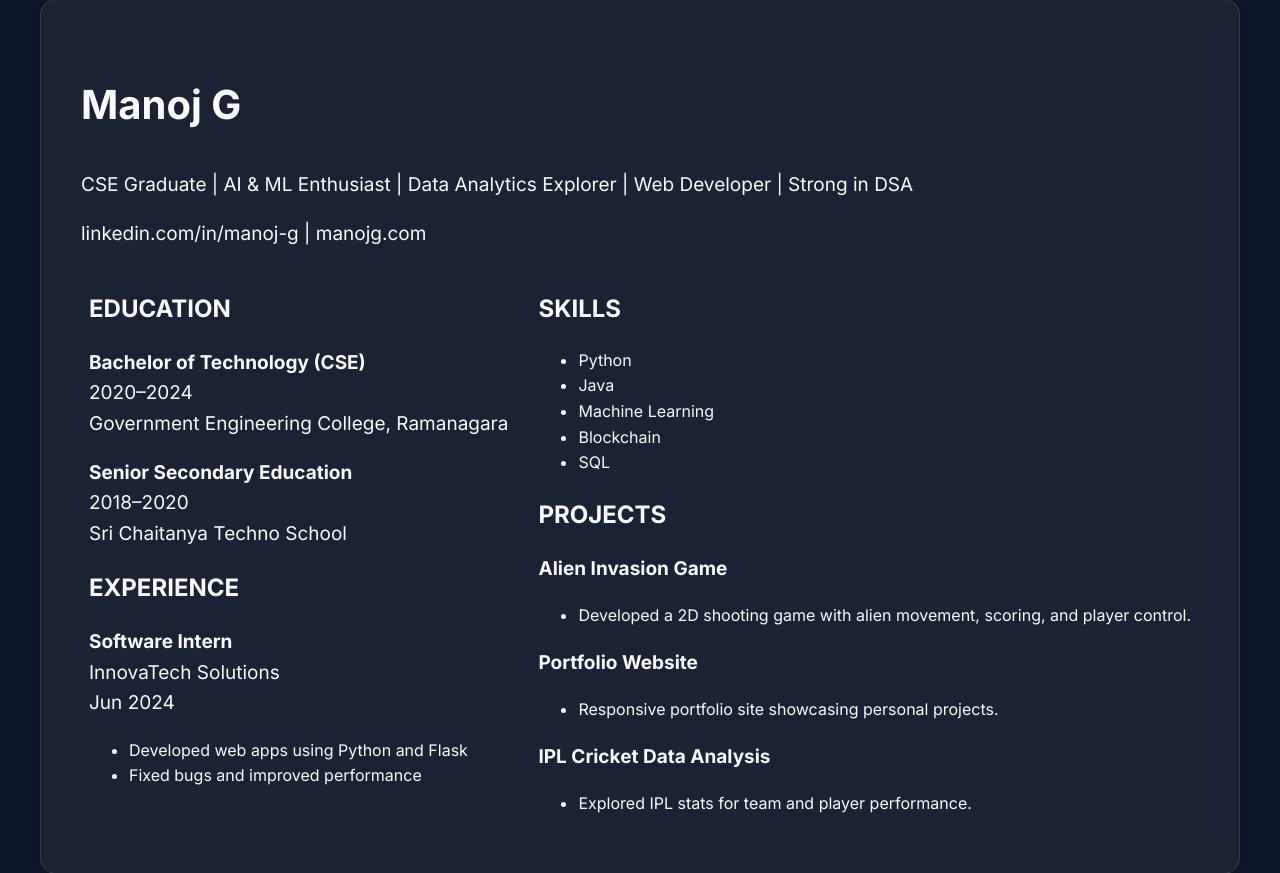
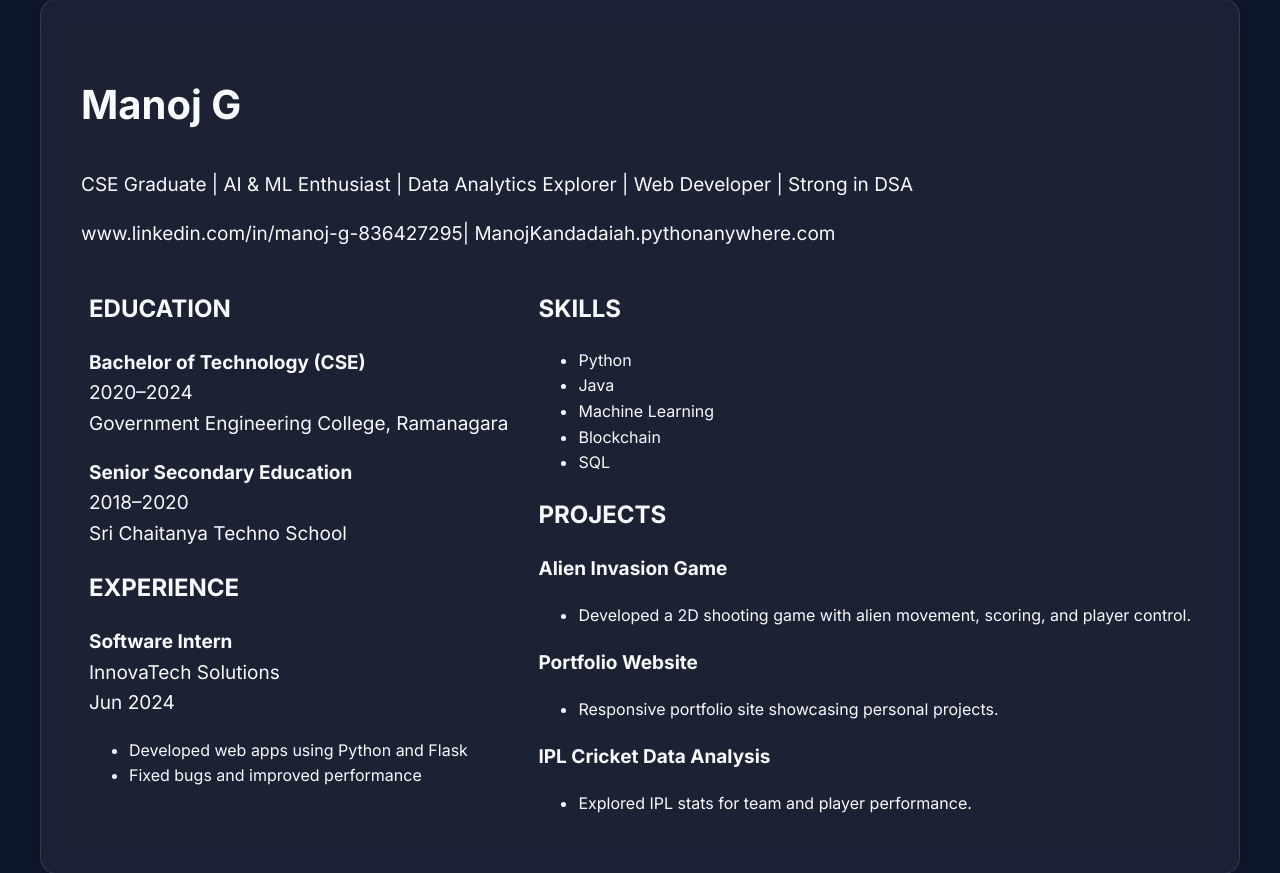
Before and after one commit to Manu-Kandadaiah/flask-portfolio, a Flask app: page /resume in a window 1280 px wide; the page is wider, and only the part inside the window is pictured. Shown: the part 210-1083 px from the top of that part. Run offline with Flask 3, Linux system fonts and the light colour scheme.

Commit message:
resume.html

```diff
--- a/templates/resume.html
+++ b/templates/resume.html
@@ -5,7 +5,7 @@
 <section class="section">
     <h1>Manoj G</h1>
     <p class="subtitle">CSE Graduate | AI & ML Enthusiast | Data Analytics Explorer | Web Developer | Strong in DSA</p>
-    <p>linkedin.com/in/manoj-g | manojg.com</p>
+    <p>www.linkedin.com/in/manoj-g-836427295| ManojKandadaiah.pythonanywhere.com</p>
 
     <div class="grid">
        <div class="grid-item">
```
